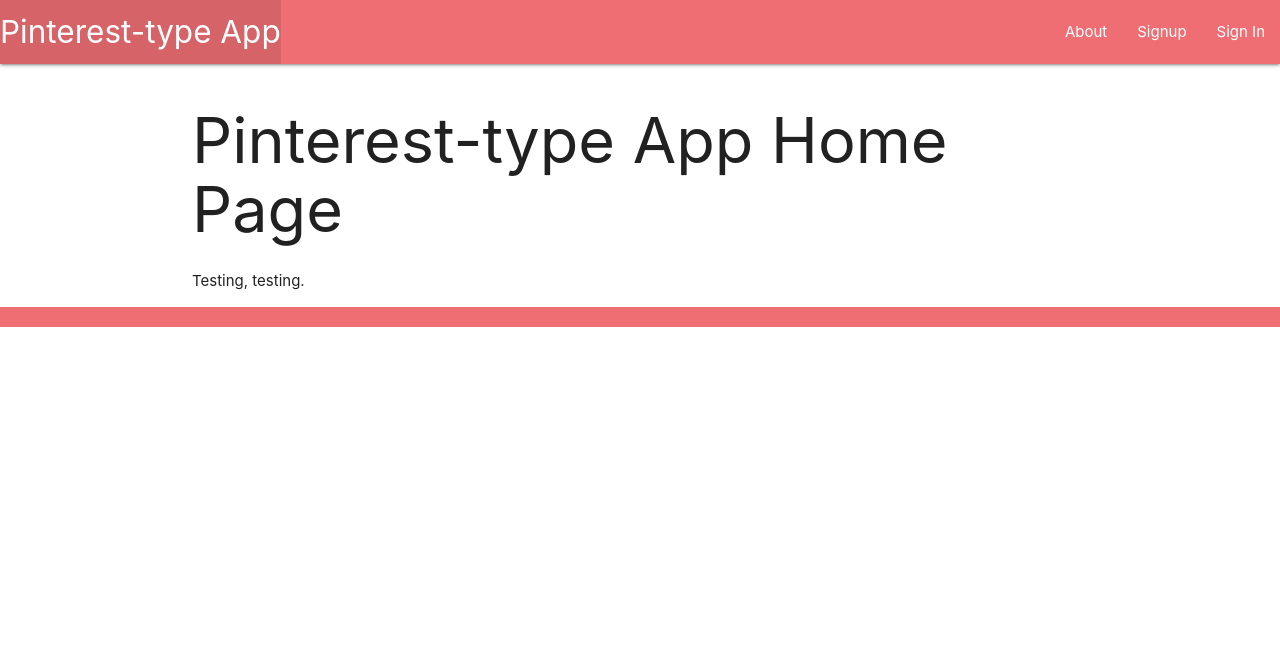
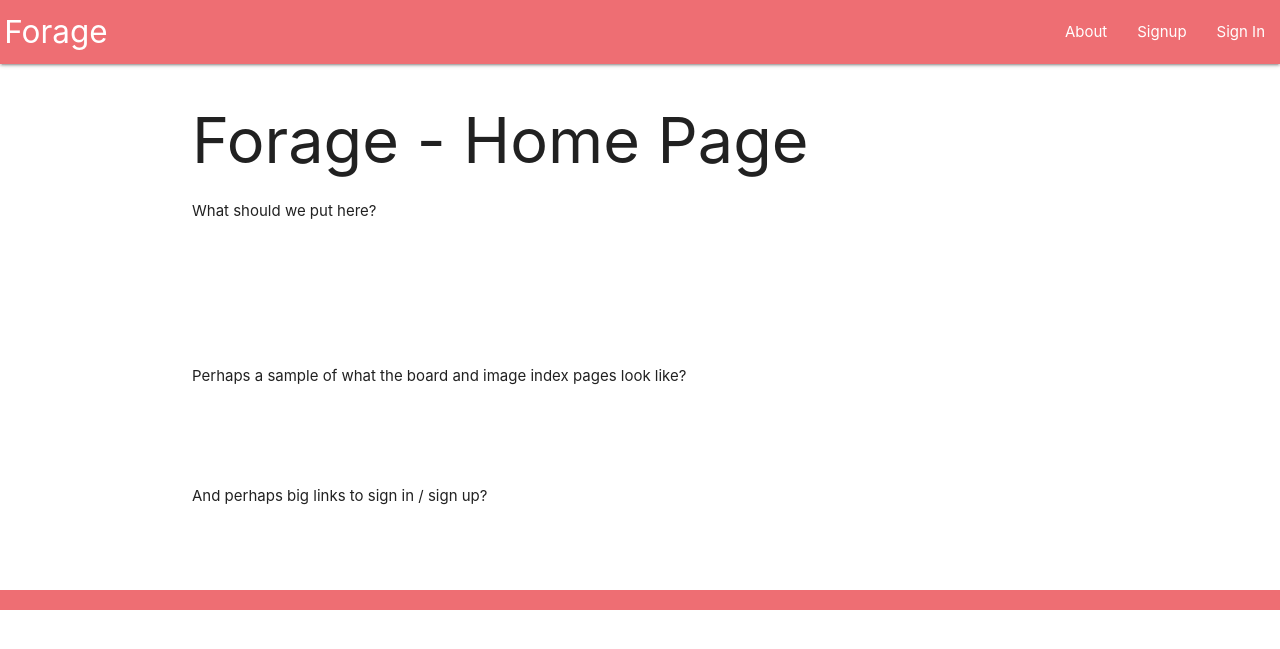
Before and after one commit to hphilpotts/Forage-Project-3-General-Assembly-SEI-66, a Django app: page / in a window 1280 px wide. Shown: the top 649 px of the page. Run offline with Django 4.2, Linux system fonts and the light colour scheme; some libraries are stand-ins or nearby versions.

Commit message:
User Profile Delete functionality added, tested working ok. Updated old app name refs too.

```diff
--- a/main_app/templates/about.html
+++ b/main_app/templates/about.html
@@ -2,8 +2,9 @@
 
 {% block content %}
 
-    <br><h1>Pinterest-type App - About Page</h1><br><br>
-    <p>About text here</p>
+    <br><h1>Forage - About Page</h1><br><br>
+    <p>About text here</p><br><br><br><br><br>
+    <p>And maybe some illustrative images?</p><br><br><br>
 
 
 {% endblock %}
--- a/main_app/templates/base.html
+++ b/main_app/templates/base.html
@@ -6,7 +6,7 @@
     <meta charset="UTF-8">
     <meta http-equiv="X-UA-Compatible" content="IE=edge">
     <meta name="viewport" content="width=device-width, initial-scale=1.0">
-    <title>Pinterest-type App</title>
+    <title>'Forage' - Project 3: Django-SQL</title>
     <link rel="stylesheet" href="{% static 'css/style.css' %}">
     <script src="jquery-3.6.0.min.js"></script>
 
@@ -19,7 +19,8 @@
             <div class="nav-wrapper">
 
                 <ul>
-                    <li><a href="/" class="left brand-logo">Pinterest-type App</a></li>
+                    <li>&nbsp;</li>
+                    <li><a href="/" class="left brand-logo">Forage</a></li>
                 </ul>
 
                 <ul class="right">
--- a/main_app/templates/home.html
+++ b/main_app/templates/home.html
@@ -2,8 +2,11 @@
 
 {% block content %}
 
-<h1>Pinterest-type App Home Page</h1>
+<h1>Forage - Home Page</h1>
 
-<p>Testing, testing.</p>
+<p>What should we put here?</p><br><br><br><br><br>
+<p>Perhaps a sample of what the board and image index pages look like?</p><br><br><br>
+<p>And perhaps big links to sign in / sign up?</p><br><br><br>
+
 
 {% endblock %}
--- a/main_app/urls.py
+++ b/main_app/urls.py
@@ -28,8 +28,7 @@ urlpatterns = [
      path('users/', views.profile_index, name='profile_index'),
      path('users/edit/<int:user_id>/', views.profile_detail, name='profile_detail'),
      path('users/view/<int:user_id>/', views.profile_viewer, name='profile_viewer'),
-     # path('users/<int:user_id>/delete', views.profile_delete, name='profile_delete') not working
-     # throws err -> relation "main_app_board" does not exist
+     path('users/<int:user_id>/delete', views.profile_delete, name='profile_delete'),
 
 
 
--- a/main_app/views.py
+++ b/main_app/views.py
@@ -101,14 +101,13 @@ def profile_viewer(request, user_id):
     return render(request, 'profiles/view.html', {'user': user})
 
 
-# # DELETE - not working
-# # error seen: relation "main_app_board" does not exist
-# def profile_delete(request, user_id):
-#     if user.id != request.user.id:
-#         return redirect('home')
-#     user = User.objects.get(id = user_id)
-#     user.delete()
-#     return render('about')
+# DELETE
+def profile_delete(request, user_id):
+    if user_id != request.user.id:
+        return redirect('home')
+    user = User.objects.get(id = user_id)
+    user.delete()
+    return redirect('home')
 
 
     # authenitcation views
@@ -119,7 +118,7 @@ def signup(request):
         if form.is_valid():
             user = form.save()
             login(request, user)
-            return redirect('about') # change this once index or profile is added
+            return redirect('profile_detail', user_id = user.id) # change this once index or profile is added
         else:
             error_message = "Invalid signup - Please try again later"
     form = UserCreationForm()
```
Also changed, not shown: hp-readme.md (+3 -1 lines), main_app/templates/profiles/detail.html (+3 -5 lines).
